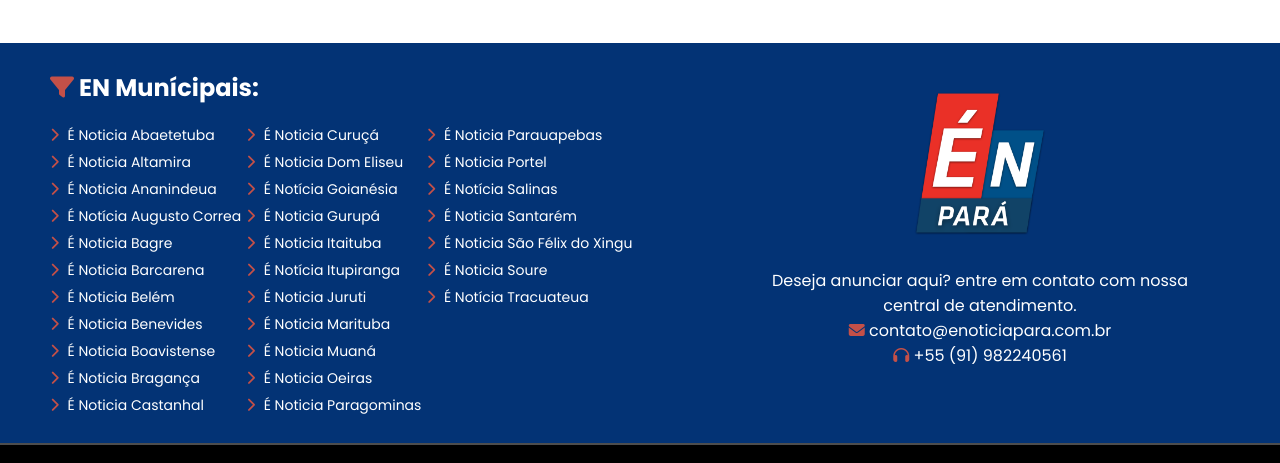
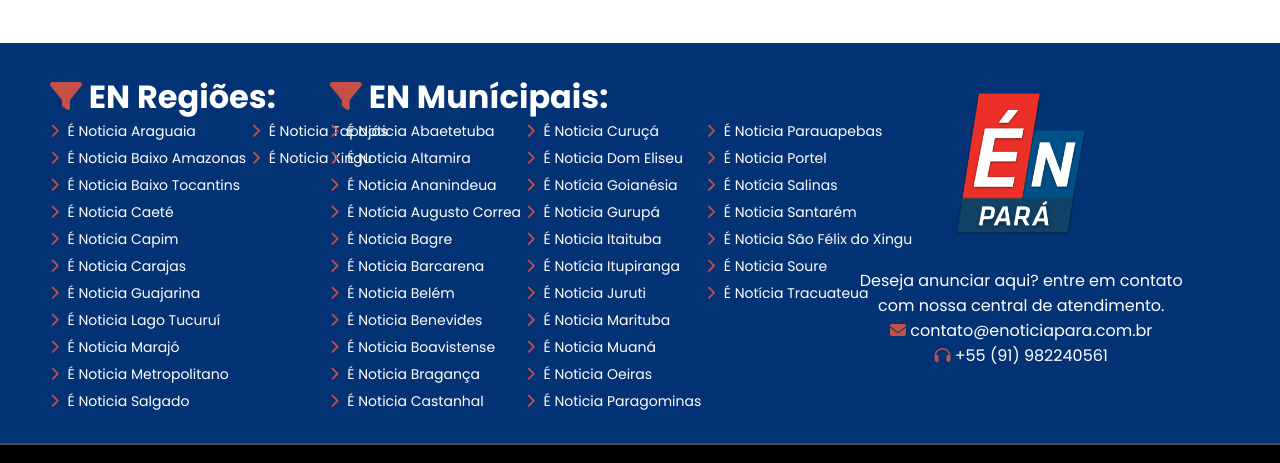
Before and after one commit to VirtuWeb2/site_enoticia_para, a React (Create React App) app: page / in a window 1280 px wide. Shown: the part 1535-1998 px from the top of the page. Built offline with nearby package versions, Linux system fonts and the light colour scheme; no server answers.

Commit message:
Update Footer.jsx

```diff
--- a/src/components/footer/Footer.jsx
+++ b/src/components/footer/Footer.jsx
@@ -1,23 +1,34 @@
 import React from "react";
 import LinksFooter from "./LinksFooter";
+import LinksFooterRegioes from "./LinksFooterRegioes";
+import { Link } from "react-router-dom";
 import "./footer.css";
-import { Link } from "react-router-dom";
 
 const Footer = () => {
   return (
     <>
       <footer>
         <div className="containerFooter">
-          <nav className="linksBox">
+          {/* EN Regiões - Esquerda */}
+          <div className="linksRegioes">
+            <h1>
+              <i className="fa-solid fa-filter"></i> EN Regiões:
+            </h1>
+            <LinksFooterRegioes />
+          </div>
+
+          {/* EN Municipais - Centro */}
+          <div className="linksMunicipios">
             <h1>
               <i className="fa-solid fa-filter"></i> EN Munícipais:
             </h1>
             <LinksFooter />
-          </nav>
+          </div>
 
+          {/* Logo e Texto - Direita */}
           <section className="box">
             <div className="logo">
-              <img src="../images/logo.png" alt="" />
+              <img src="../images/logo.png" alt="Logo" />
             </div>
             <div className="text">
               <p>
@@ -36,7 +47,7 @@
         </div>
       </footer>
 
-      <div className="legal  ">
+      <div className="legal">
         <div
           className="container flexSB"
           style={{ flexDirection: "column", width: "100%" }}
```
